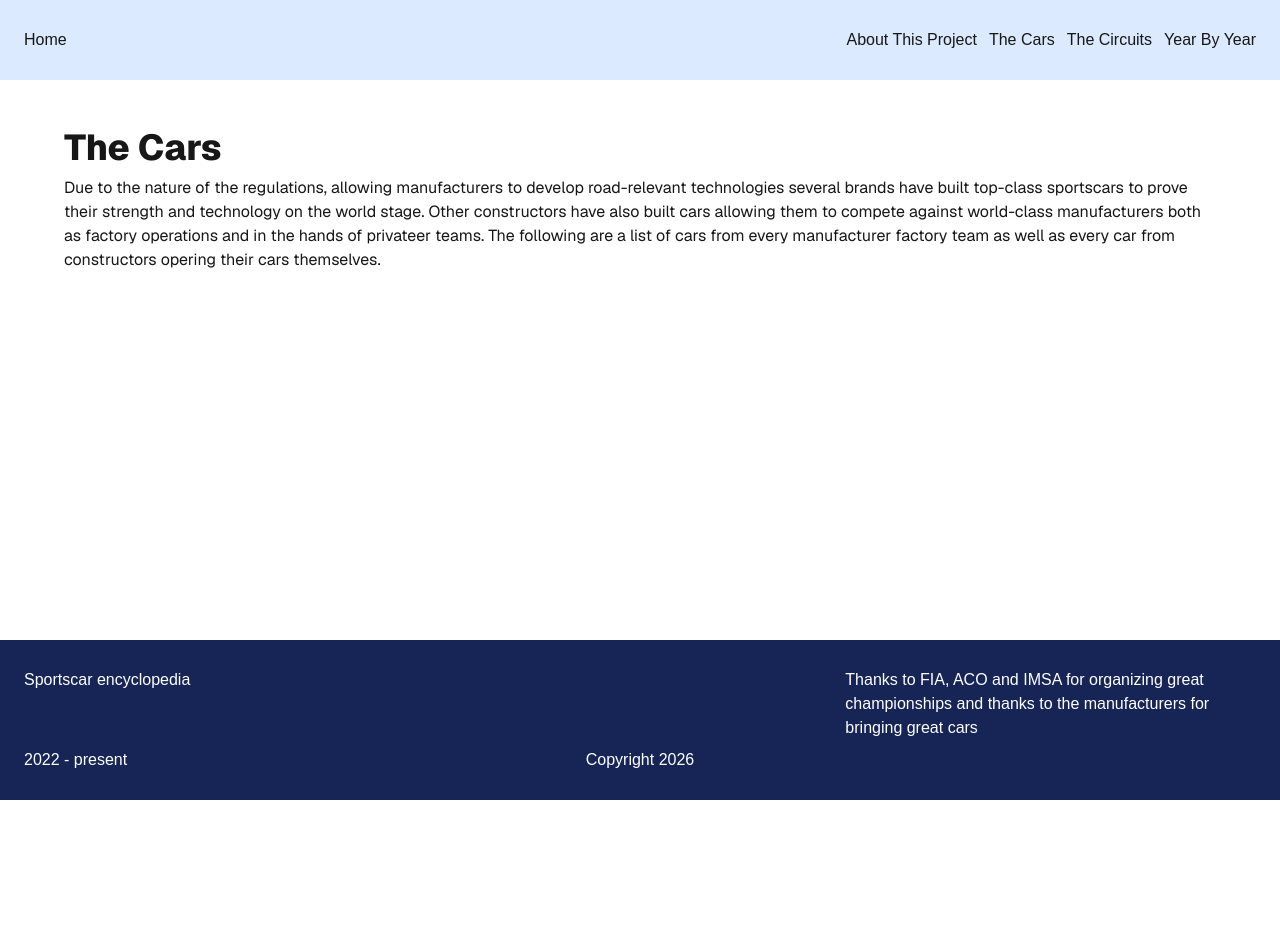
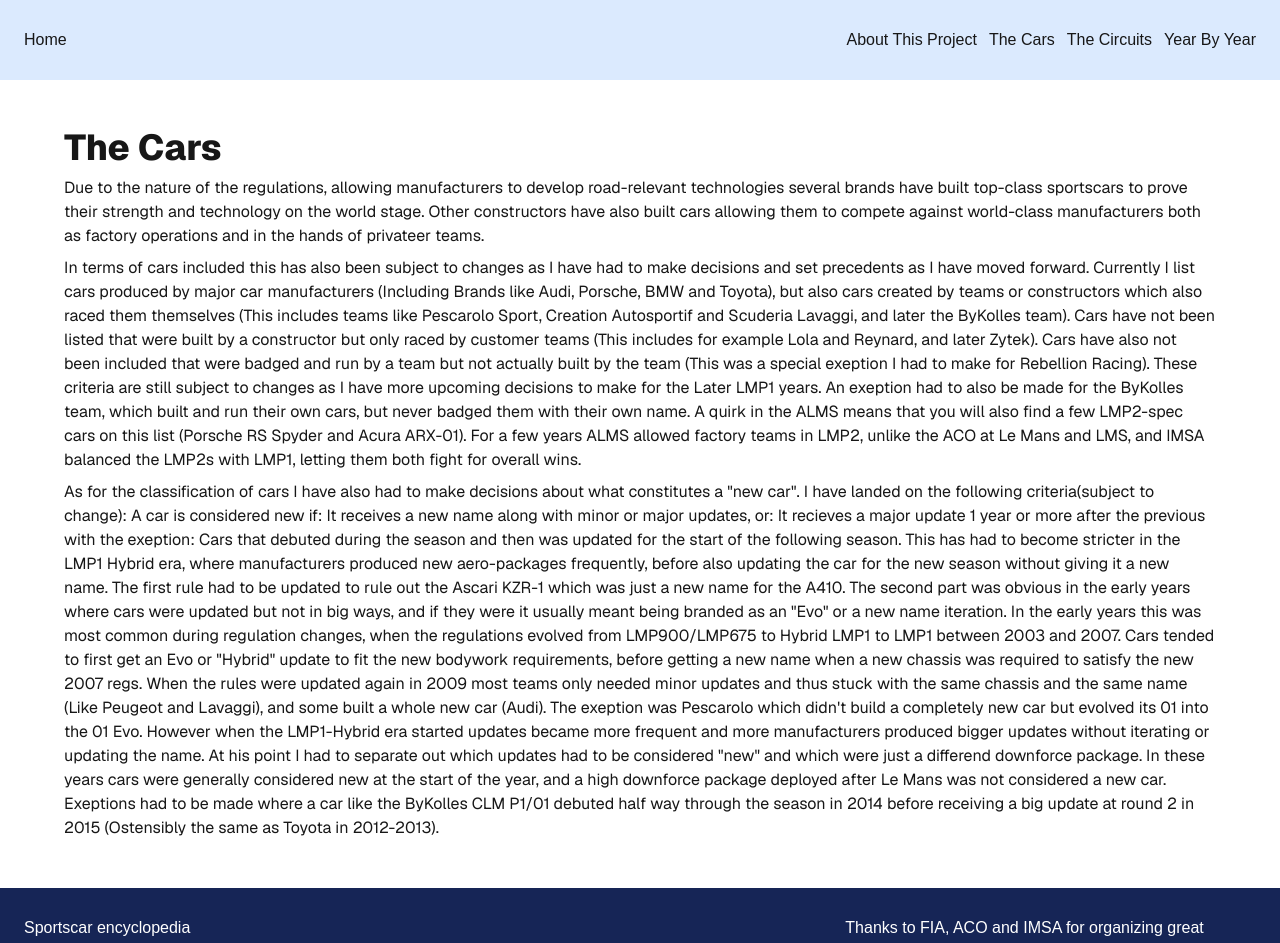
Before and after one commit to RasmusKodehode/sportscar-encyclopedia, a Next.js app: page /the-cars in a window 1280 px wide. Shown: the top 943 px of the page. Before the commit the page ends 800 px from the top, so only its background shows below. Built offline with nearby package versions, Linux system fonts and the light colour scheme.

Commit message:
more details added about cars and circuits

```diff
--- a/app/the-cars/page.tsx
+++ b/app/the-cars/page.tsx
@@ -12,9 +12,65 @@
             top-class sportscars to prove their strength and technology on the
             world stage. Other constructors have also built cars allowing them
             to compete against world-class manufacturers both as factory
-            operations and in the hands of privateer teams. The following are a
-            list of cars from every manufacturer factory team as well as every
-            car from constructors opering their cars themselves.
+            operations and in the hands of privateer teams.
+          </p>
+          <p>
+            In terms of cars included this has also been subject to changes as I
+            have had to make decisions and set precedents as I have moved
+            forward. Currently I list cars produced by major car manufacturers
+            (Including Brands like Audi, Porsche, BMW and Toyota), but also cars
+            created by teams or constructors which also raced them themselves
+            (This includes teams like Pescarolo Sport, Creation Autosportif and
+            Scuderia Lavaggi, and later the ByKolles team). Cars have not been
+            listed that were built by a constructor but only raced by customer
+            teams (This includes for example Lola and Reynard, and later Zytek).
+            Cars have also not been included that were badged and run by a team
+            but not actually built by the team (This was a special exeption I
+            had to make for Rebellion Racing). These criteria are still subject
+            to changes as I have more upcoming decisions to make for the Later
+            LMP1 years. An exeption had to also be made for the ByKolles team,
+            which built and run their own cars, but never badged them with their
+            own name. A quirk in the ALMS means that you will also find a few
+            LMP2-spec cars on this list (Porsche RS Spyder and Acura ARX-01).
+            For a few years ALMS allowed factory teams in LMP2, unlike the ACO
+            at Le Mans and LMS, and IMSA balanced the LMP2s with LMP1, letting
+            them both fight for overall wins.
+          </p>
+          <p>
+            As for the classification of cars I have also had to make decisions
+            about what constitutes a "new car". I have landed on the following
+            criteria(subject to change): A car is considered new if: It receives
+            a new name along with minor or major updates, or: It recieves a
+            major update 1 year or more after the previous with the exeption:
+            Cars that debuted during the season and then was updated for the
+            start of the following season. This has had to become stricter in
+            the LMP1 Hybrid era, where manufacturers produced new aero-packages
+            frequently, before also updating the car for the new season without
+            giving it a new name. The first rule had to be updated to rule out
+            the Ascari KZR-1 which was just a new name for the A410. The second
+            part was obvious in the early years where cars were updated but not
+            in big ways, and if they were it usually meant being branded as an
+            "Evo" or a new name iteration. In the early years this was most
+            common during regulation changes, when the regulations evolved from
+            LMP900/LMP675 to Hybrid LMP1 to LMP1 between 2003 and 2007. Cars
+            tended to first get an Evo or "Hybrid" update to fit the new
+            bodywork requirements, before getting a new name when a new chassis
+            was required to satisfy the new 2007 regs. When the rules were
+            updated again in 2009 most teams only needed minor updates and thus
+            stuck with the same chassis and the same name (Like Peugeot and
+            Lavaggi), and some built a whole new car (Audi). The exeption was
+            Pescarolo which didn't build a completely new car but evolved its 01
+            into the 01 Evo. However when the LMP1-Hybrid era started updates
+            became more frequent and more manufacturers produced bigger updates
+            without iterating or updating the name. At his point I had to
+            separate out which updates had to be considered "new" and which were
+            just a differend downforce package. In these years cars were
+            generally considered new at the start of the year, and a high
+            downforce package deployed after Le Mans was not considered a new
+            car. Exeptions had to be made where a car like the ByKolles CLM
+            P1/01 debuted half way through the season in 2014 before receiving a
+            big update at round 2 in 2015 (Ostensibly the same as Toyota in
+            2012-2013).
           </p>
         </div>
       </main>
--- a/app/the-circuits/page.tsx
+++ b/app/the-circuits/page.tsx
@@ -14,6 +14,16 @@
             Cancelled"). The lap record is the fastest lap ever recorded by a
             sportscar in an official session.
           </p>
+          <p>
+            The circuits included are all the locations and layouts to have
+            either hosted or were supposed to host races in the series covered.
+            Listed is the name or reference to the layout and circuit length, as
+            well as the number of races ran there, and the number of times a
+            race there was cancelled. The lap record listed is the fastest lap
+            at any point in the weekend (usually from qualifying). In the era of
+            average times in qualifying the lap record is the single fastest
+            lap.
+          </p>
         </div>
       </main>
     </div>
```
